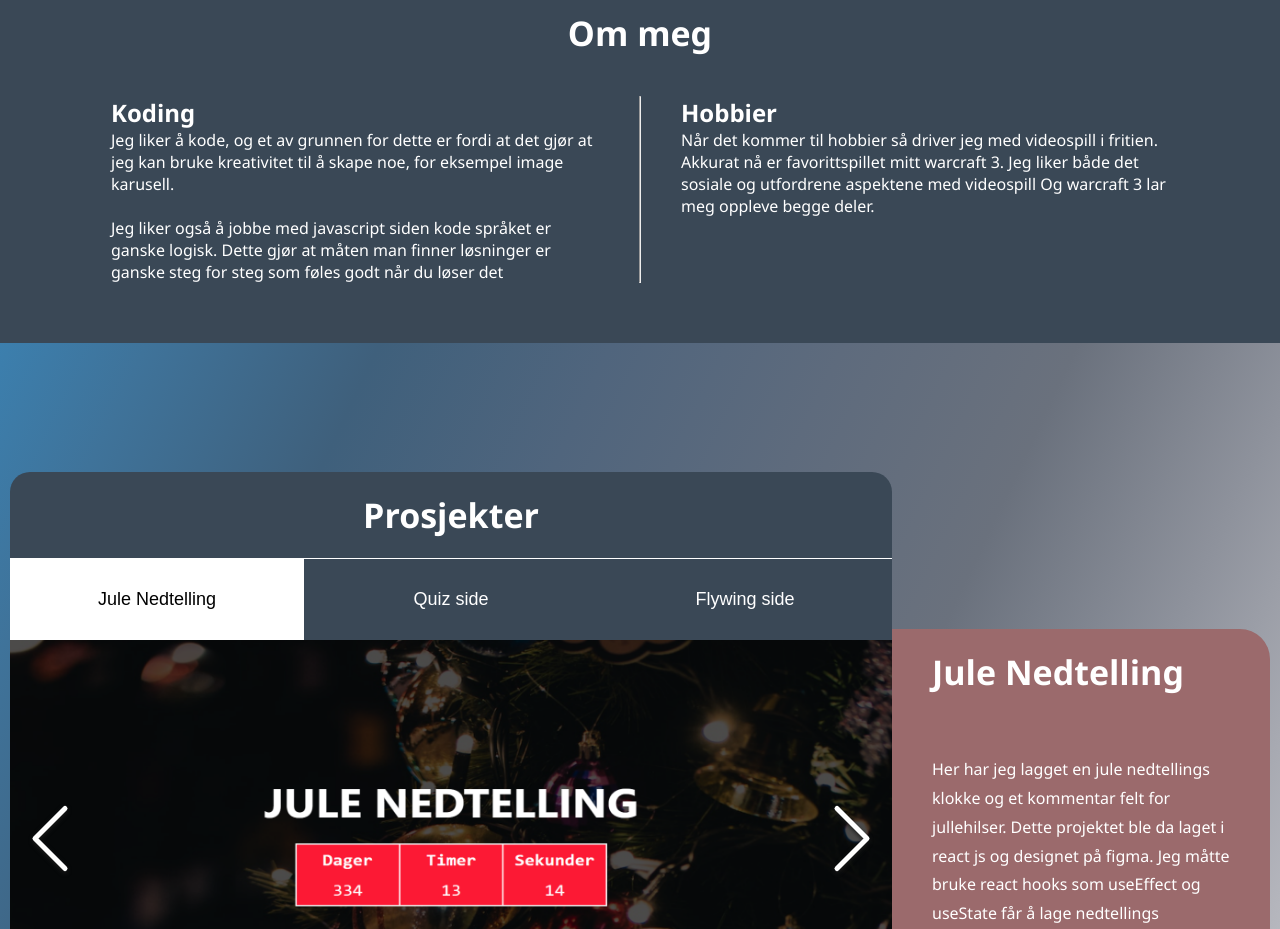
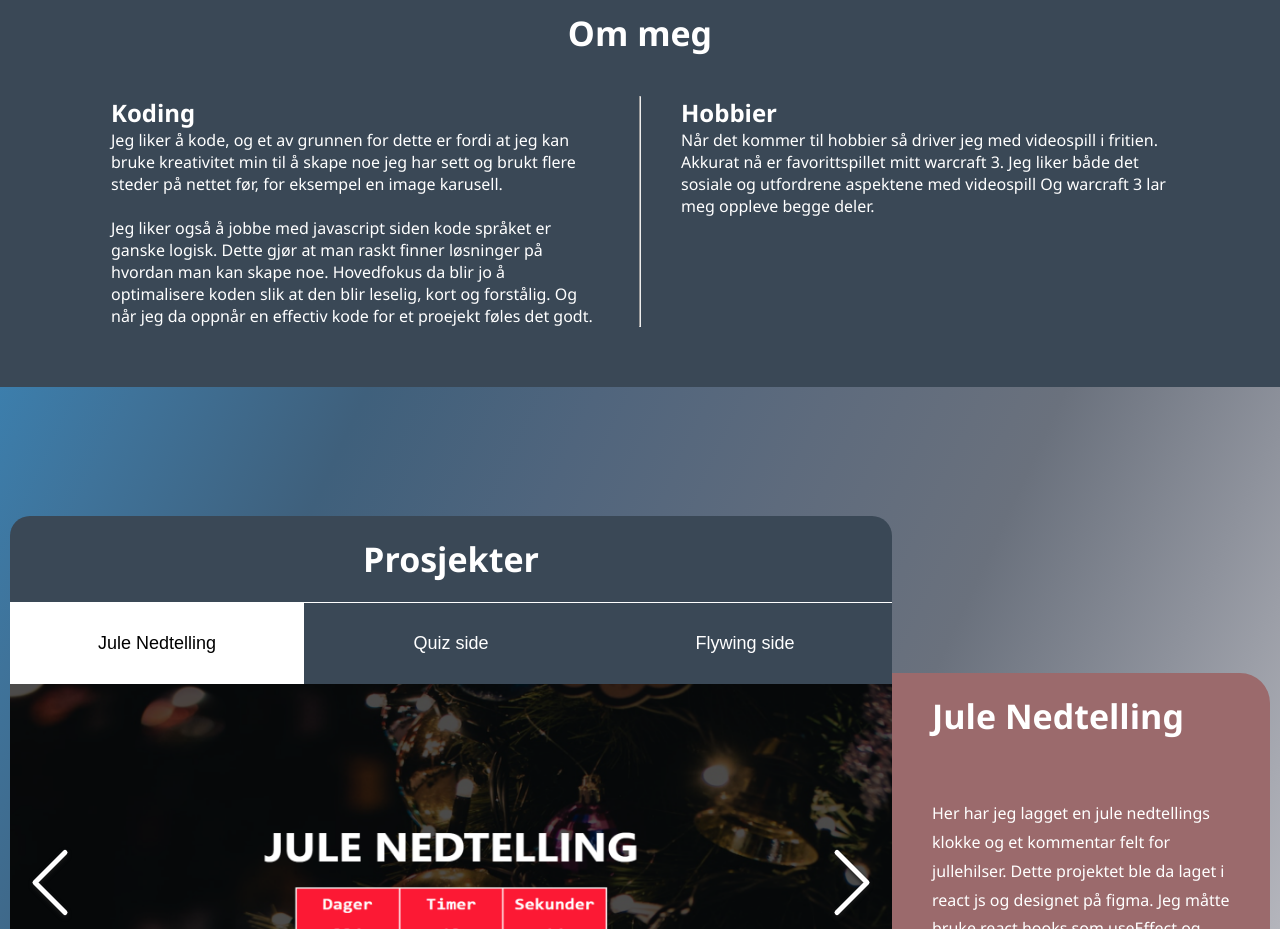
Before and after one commit to Erlandino/portfolio, a React (Create React App) app: page / in a window 1280 px wide. Shown: the part 820-1749 px from the top of the page. Built offline with nearby package versions, Linux system fonts and the light colour scheme; no server answers; the HTML template or start-up script is replaced by a standard one.

Commit message:
changed about me text to be more interesting

```diff
--- a/src/components/About_me.jsx
+++ b/src/components/About_me.jsx
@@ -18,12 +18,15 @@ export default function AboutMe() {
             <h2 className="aboutMe__container__articles__article__title">Koding</h2>
             {/* Paragraph */}
             <p className="aboutMe__container__articles__article__paragraph">
-              Jeg liker å kode, og et av grunnen for dette er fordi at det gjør at jeg kan bruke
-              kreativitet til å skape noe, for eksempel image karusell.
+              Jeg liker å kode, og et av grunnen for dette er fordi at jeg kan bruke kreativitet min
+              til å skape noe jeg har sett og brukt flere steder på nettet før, for eksempel en
+              image karusell.
               <br />
               <br />
               Jeg liker også å jobbe med javascript siden kode språket er ganske logisk. Dette gjør
-              at måten man finner løsninger er ganske steg for steg som føles godt når du løser det
+              at man raskt finner løsninger på hvordan man kan skape noe. Hovedfokus da blir jo å
+              optimalisere koden slik at den blir leselig, kort og forstålig. Og når jeg da oppnår
+              en effectiv kode for et proejekt føles det godt.
             </p>
           </article>
           {/* Linebreak */}
```
